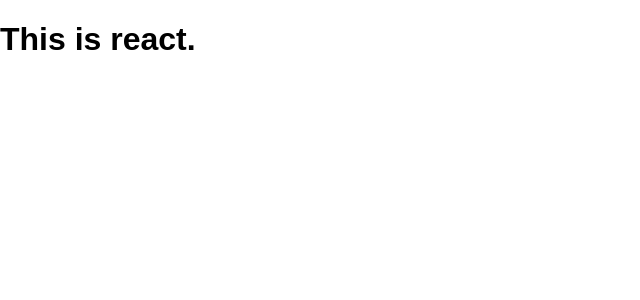
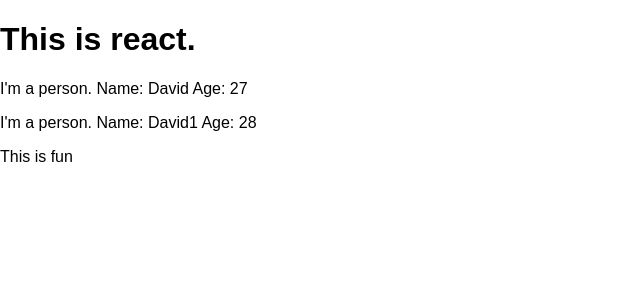
Before and after one commit to DavidLapadula/ReactCompleteGuide, a React (Create React App) app in the folder BaseFeatures/base-features/: page / in a window 1280 px wide. Shown: the top 300 px of the page, without its empty margins (0-640 px from the left). Built offline with nearby package versions, Linux system fonts and the light colour scheme.

Commit message:
[base-features] Added custom component using props

```diff
--- a/BaseFeatures/base-features/src/App.js
+++ b/BaseFeatures/base-features/src/App.js
@@ -1,12 +1,17 @@
 import React, { Component } from 'react';
 import './App.css';
+import Person from "./Person/Person";
 
 class App extends Component {
   render() {
     return (
-      <h1>
-        This is react.
-      </h1>
+      <div>
+        <h1>
+          This is react.
+        </h1>
+        <Person name="David" age="27"/>
+        <Person name="David1" age="28">This is fun</Person>
+      </div>
     );
   }
 }
--- /dev/null
+++ b/BaseFeatures/base-features/src/Person/Person.js
@@ -0,0 +1,12 @@
+import React from 'react';
+
+const person = (props) => {
+    return (
+        <div>
+            <p>I'm a person. Name: {props.name} Age: {props.age}</p>
+            <p>{props.children}</p>
+        </div>
+    );
+}
+
+export default person;
```
Also changed, not shown: 1 other file (tests, documents, lock files or other folders).
